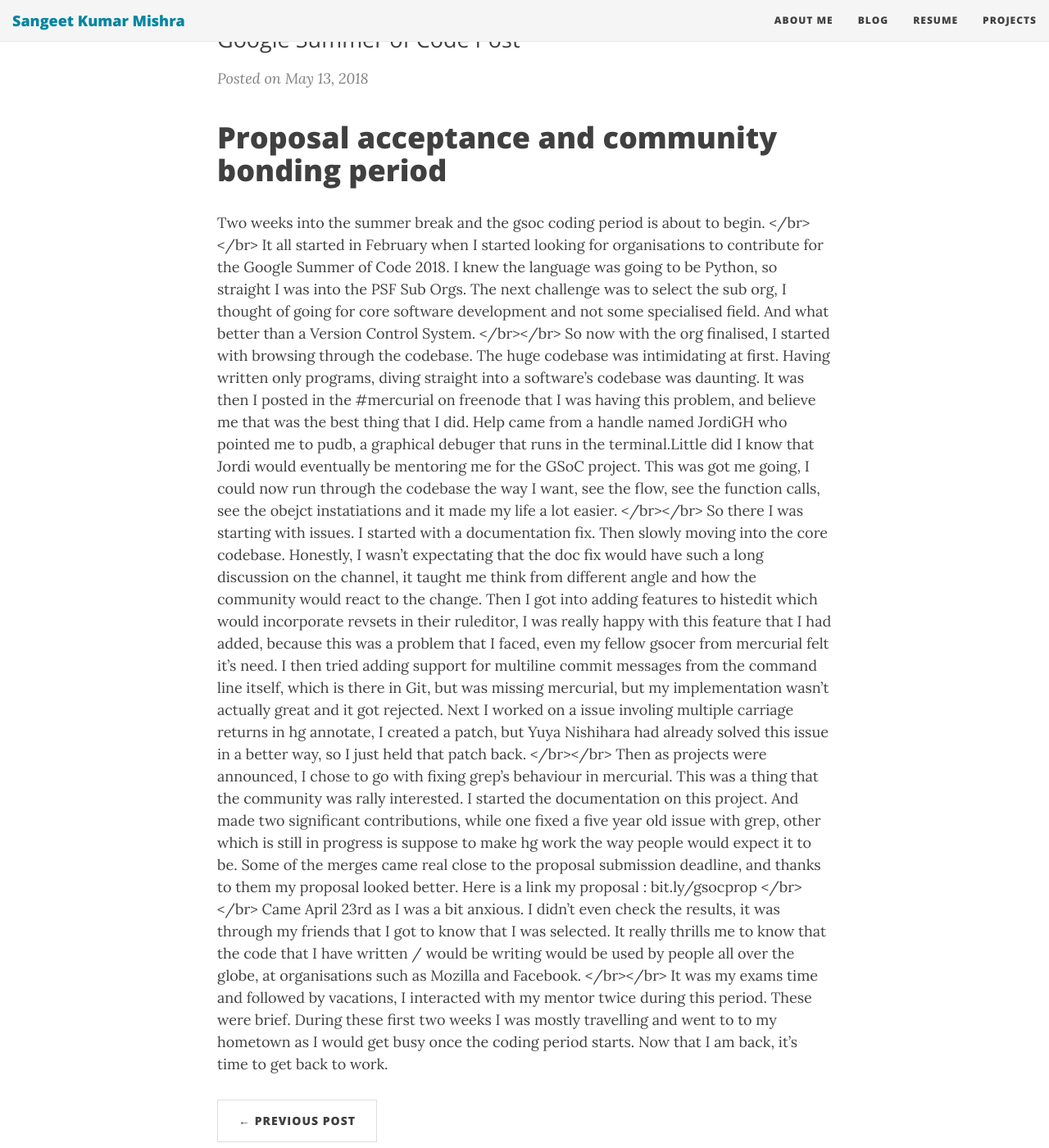
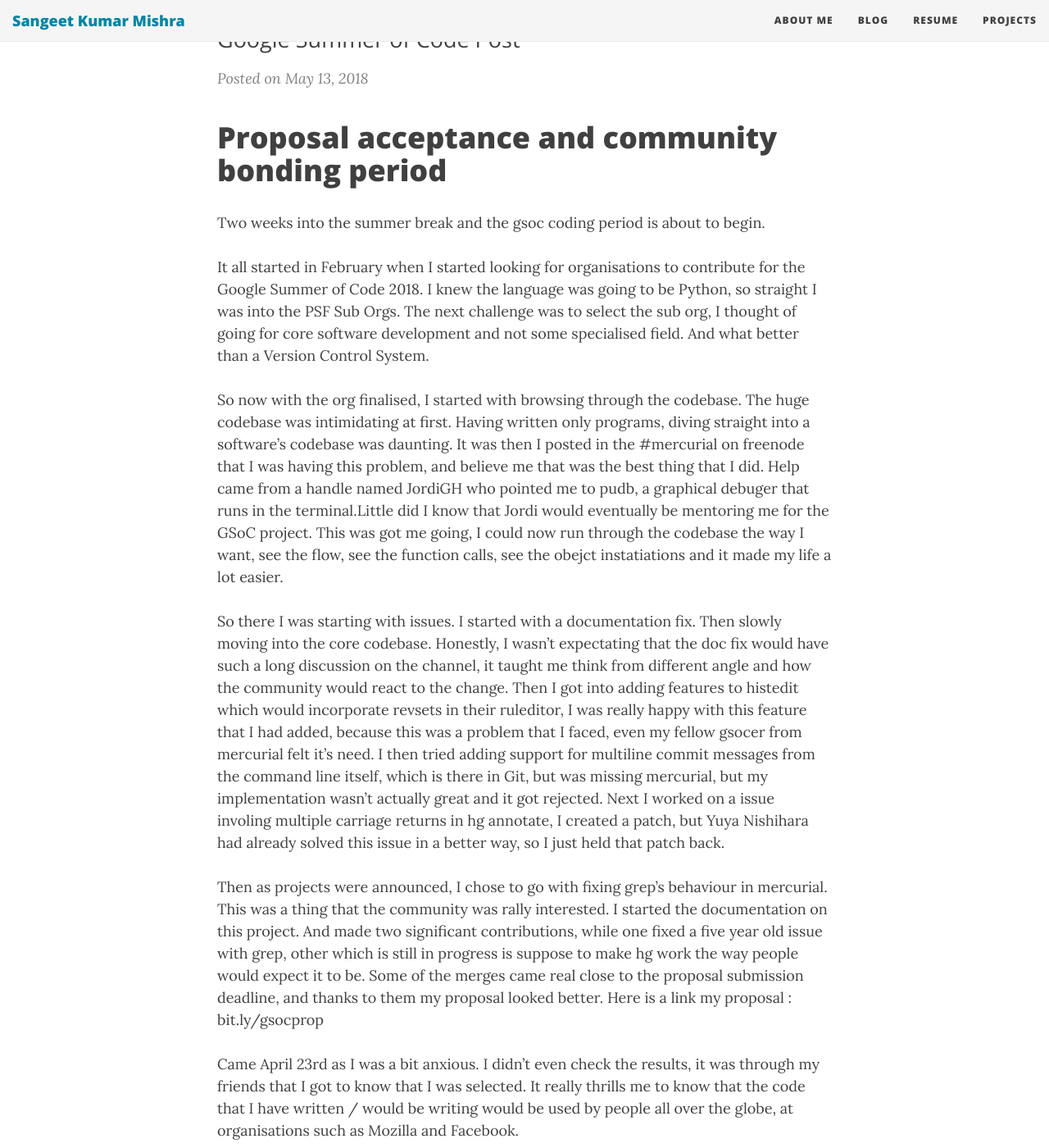
Before and after one commit to sangeet259/sangeet259.github.io, a Jekyll site: the page built from _posts/2018-05-13-proposal-acceptance-and-community-bonding.md, in a window 1280 px wide and 1400 px high, scrolled down 217 px. Shown: the whole window at 82% size. Built offline with Jekyll 4.4.1, drawn with Linux system fonts in a browser that asks for light colours; nearby versions of some CDN libraries; comment, search, counter and statistics services are not loaded; some of the changed text lies outside the part shown.

Commit message:
corrects line breaks

```diff
--- a/_posts/2018-05-13-proposal-acceptance-and-community-bonding.md
+++ b/_posts/2018-05-13-proposal-acceptance-and-community-bonding.md
@@ -10,20 +10,20 @@ published: true
 # Proposal acceptance and community bonding period
 
 Two weeks into the summer break and the gsoc coding period is about to begin.
-</br></br>
+<br/><br/>
 It all started in February when I started looking for organisations to contribute for the Google Summer of Code 2018. I knew the language was going to be Python, so straight I was into the PSF Sub Orgs. The next challenge was to select the sub org, I thought of going for core software development and not some specialised field. And what better than a Version Control System.
-</br></br>
+<br/><br/>
 So now with the org finalised, I started with browsing through the codebase. The huge codebase was intimidating at first. Having written only programs, diving straight into a software's codebase was daunting. It was then I posted in the #mercurial on freenode that I was having this problem, and believe me that was the best thing that I did. Help came from a handle named JordiGH who pointed me to pudb, a graphical debuger that runs in the terminal.Little did I know that Jordi would eventually be mentoring me for the GSoC project. This was got me going, I could now run through the codebase the way I want, see the flow, see the function calls, see the obejct instatiations and it made my life a lot easier.
-</br></br>
+<br/><br/>
 So there I was starting with issues. I started with a documentation fix. Then slowly moving into the core codebase. Honestly, I wasn't expectating that the doc fix would have such a long discussion on the channel, it taught me think from different angle and how the community would react to the change.
 Then I got into adding features to histedit which would incorporate revsets in their ruleditor, I was really happy with this feature that I had added, because this was a problem that I faced, even my fellow gsocer from mercurial felt it's need. I then tried adding support for multiline commit messages from the command line itself, which is there in Git, but was missing mercurial, but my implementation wasn't actually great and it got rejected. Next I worked on a issue involing multiple carriage returns in hg annotate, I created a patch, but Yuya Nishihara had already solved this issue in a better way, so I just held that patch back.
-</br></br>
+<br/><br/>
 Then as projects were announced, I chose to go with fixing grep's behaviour in mercurial. This was a thing that the community was rally interested. I started the documentation on this project. And made two significant contributions, while one fixed a five year old issue with grep, other which is still in progress is suppose to make hg work the way people would expect it to be.
 Some of the merges came real close to the proposal submission deadline, and thanks to them my proposal looked better.
 Here is a link my proposal : bit.ly/gsocprop
-</br></br>
+<br/><br/>
 Came April 23rd as I was a bit anxious. I didn't even check the results, it was through my friends that I got to know that I was selected.  It really thrills me to know that the code that I have written / would be writing would be used by people all over the globe, at organisations such as Mozilla and Facebook.
-</br></br>
+<br/><br/>
 It was my exams time and followed by vacations, I interacted with my mentor twice during this period. These were brief.
 During these first two weeks I was mostly travelling and went to to my hometown as I would get busy once the coding period starts.
 Now that I am back, it's time to get back to work.
```
